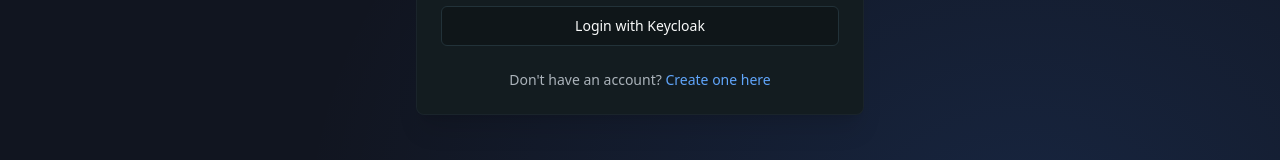
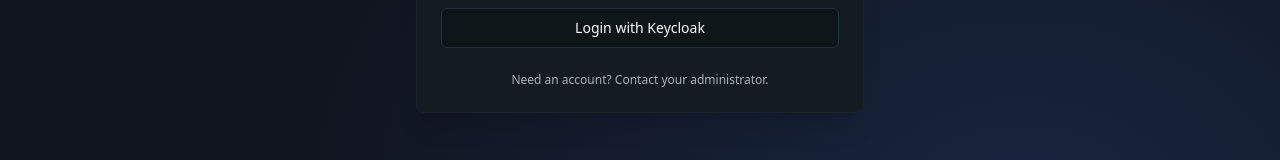
Before and after one commit to ExoPexodus/crimson-cloud-command, a React (Vite) app: page / in a window 1280 px wide. Shown: the part 568-728 px from the top of the page. Built offline with nearby package versions, Linux system fonts and the light colour scheme.

Commit message:
Disable registration route

```diff
--- a/src/components/auth/AuthPage.tsx
+++ b/src/components/auth/AuthPage.tsx
@@ -1,14 +1,8 @@
 
-import { useState } from 'react';
 import { LoginForm } from './LoginForm';
-import { RegisterForm } from './RegisterForm';
+// import { RegisterForm } from './RegisterForm'; // Commented out - only admin can create users
 
 export function AuthPage() {
-  const [showRegister, setShowRegister] = useState(false);
-
-  return showRegister ? (
-    <RegisterForm onBackToLogin={() => setShowRegister(false)} />
-  ) : (
-    <LoginForm onShowRegister={() => setShowRegister(true)} />
-  );
+  // Registration disabled - only admin can create users
+  return <LoginForm />;
 }
--- a/src/components/auth/LoginForm.tsx
+++ b/src/components/auth/LoginForm.tsx
@@ -10,11 +10,8 @@ import { Server } from 'lucide-react';
 import { KeycloakLoginButton } from './KeycloakLoginButton';
 import { Separator } from '@/components/ui/separator';
 
-interface LoginFormProps {
-  onShowRegister: () => void;
-}
-
-export function LoginForm({ onShowRegister }: LoginFormProps) {
+// Registration disabled - only admin can create users
+export function LoginForm() {
   const [email, setEmail] = useState('');
   const [password, setPassword] = useState('');
   const [loading, setLoading] = useState(false);
@@ -112,16 +109,10 @@ export function LoginForm({ onShowRegister }: LoginFormProps) {
             </div>
           </div>
 
+          {/* Registration disabled - contact admin for account creation */}
           <div className="mt-6 text-center">
-            <p className="text-sm text-muted-foreground">
-              Don't have an account?{' '}
-              <Button
-                variant="link"
-                onClick={onShowRegister}
-                className="text-dark-blue-400 hover:text-dark-blue-300 p-0 h-auto font-normal"
-              >
-                Create one here
-              </Button>
+            <p className="text-xs text-muted-foreground">
+              Need an account? Contact your administrator.
             </p>
           </div>
         </CardContent>
```
